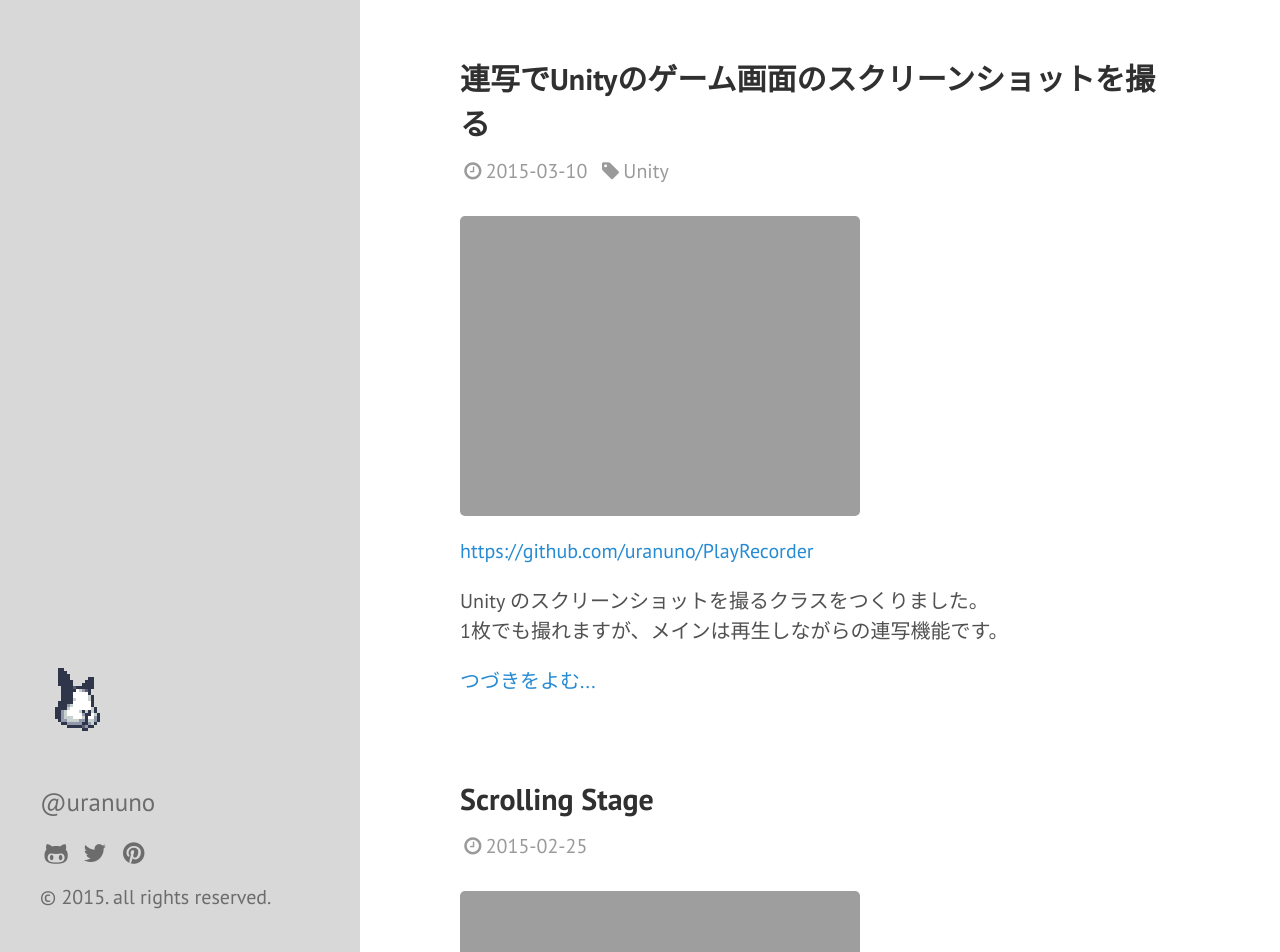
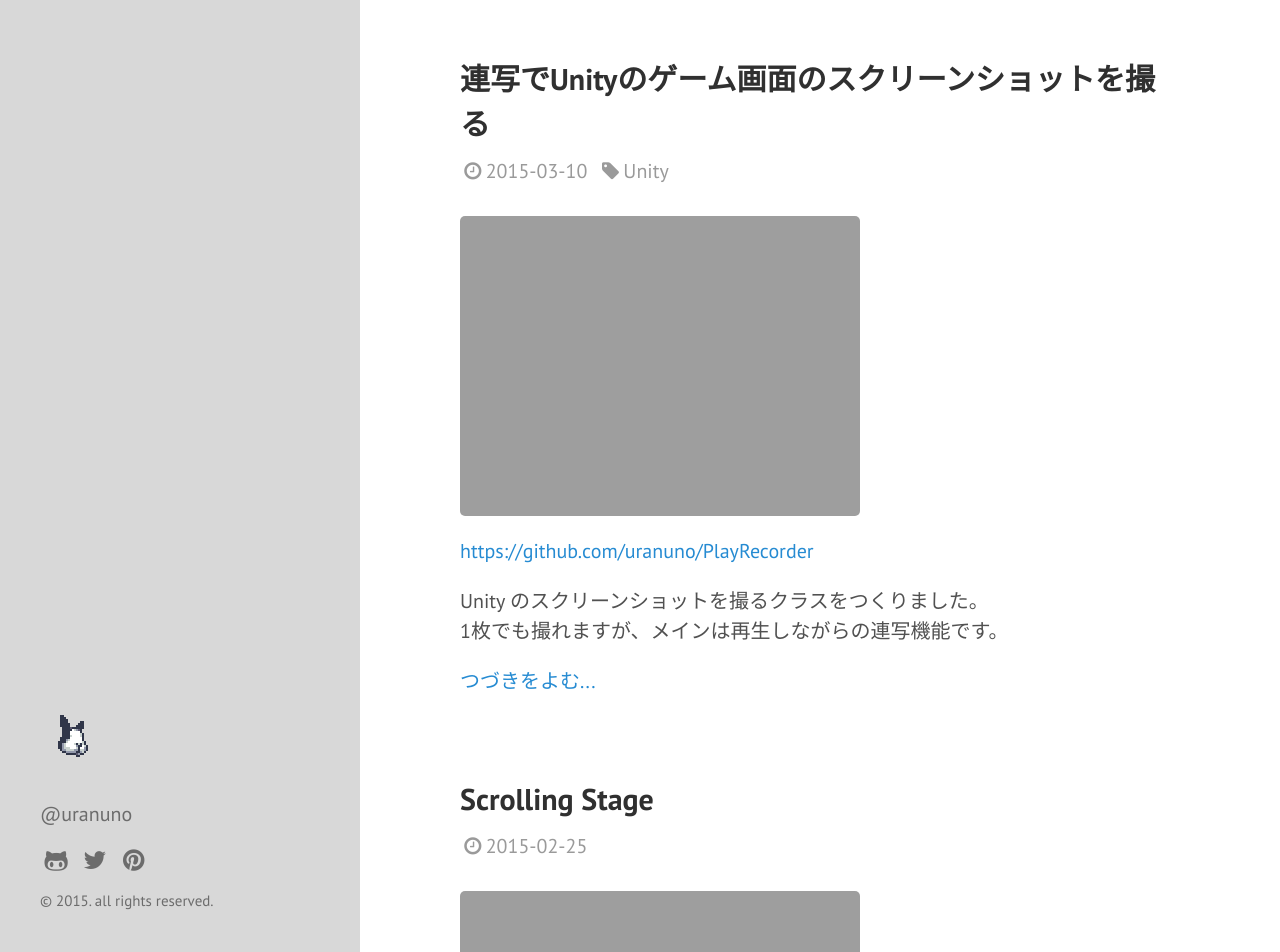
Before and after one commit to uranuno/uranuno.github.io, a Jekyll site: the page built from index.html, in a window 1280 px wide and 1400 px high, scrolled down 356 px. Shown: the part 448-1400 px from the top of the window. Built offline with Jekyll 4.4.1, drawn with Linux system fonts in a browser that asks for light colours; nearby versions of some CDN libraries; Markdown is read by kramdown in place of the engine named in the settings; the list of posts is cut into pages by our own code.

Commit message:
サイドバー修正

```diff
--- a/_includes/sidebar.html
+++ b/_includes/sidebar.html
@@ -3,7 +3,7 @@
     <div class="sidebar-about">
       <h1>
         <a href="{{ site.baseurl }}">
-          <img src="{{ site.baseurl }}public/logo@2x.gif" alt="{{ site.title }}" width="72" height="72">
+          <img src="{{ site.baseurl }}public/logo@2x.gif" alt="{{ site.title }}" width="64" height="64">
         </a>
       </h1>
     </div>
@@ -33,6 +33,6 @@
       {% endfor %}
     </div>
 
-    <p>&copy; {{ site.time | date: '%Y' }}. all rights reserved.</p>
+    <p class="copy">&copy; {{ site.time | date: '%Y' }}. all rights reserved.</p>
   </div>
 </div>
--- a/public/css/nunomemo.css
+++ b/public/css/nunomemo.css
@@ -23,16 +23,15 @@ h3, h4, h5, h6 {
 
 /* Sidebar image */
 .sidebar-about h1 {
-  font-size: 1.5rem;
   line-height: 1;
 }
 .sidebar img {
   display: inline-block;
+  margin: 0;
 }
 
 /* Sidebar nav */
 .sidebar-nav {
-  font-size: 1.25rem;
   margin-bottom: 0.5rem;
 }
 
@@ -43,6 +42,11 @@ h3, h4, h5, h6 {
 }
 .author-links a {
   display: inline-block;
+}
+
+/* copy */
+.copy {
+  font-size: 0.75rem;
 }
 
 /* Date and Tag */
```
Also changed, not shown: public/logo@2x.gif.
